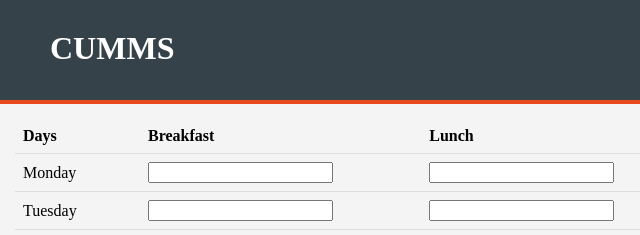
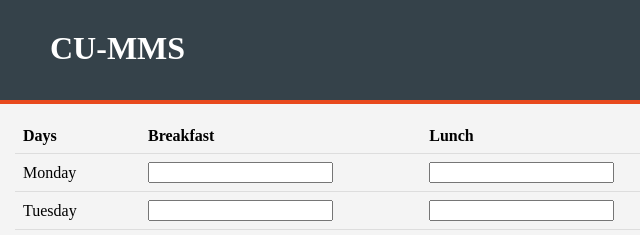
Before and after one commit to karanjakhar/University-Mess-Menu-System, a plain HTML site: page html/index.html in a window 1280 px wide. Shown: the top 235 px of the page, 0-640 px from the left. Drawn offline with Linux system fonts and the light colour scheme.

Commit message:
Update index.html

```diff
--- a/html/index.html
+++ b/html/index.html
@@ -6,7 +6,7 @@
 	<meta name="viewport" content="width=device-width">
 	<meta name="description" content="CUMMS is a website to take students choice for making mess menu.">
 	<meta name="keywords" content="chandigarh university, chandigarh university mess system, chandigarh university mess, mess, cu mess, cu">
-	<title>CUMMS | Home </title>
+	<title>CU-MMS | Home </title>
 	<link rel="stylesheet" type="text/css" href="../css/home.css">
     </head>
 
@@ -15,7 +15,7 @@
 	<header>
 	    <div class="container">
 		<div id="logo">
-		    <h1>CUMMS</h1>
+		    <h1>CU-MMS</h1>
 		</div>
 		<nav>
 		    <ul>
```
